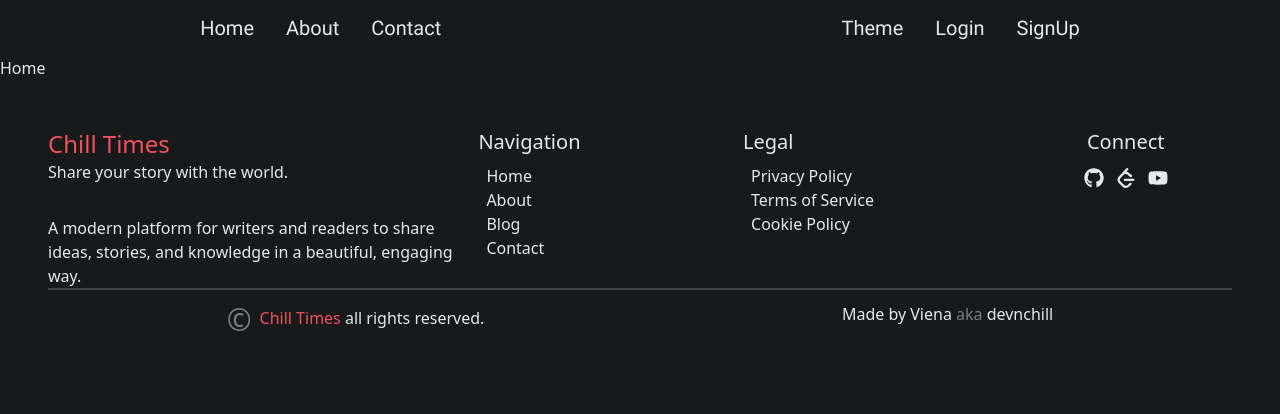
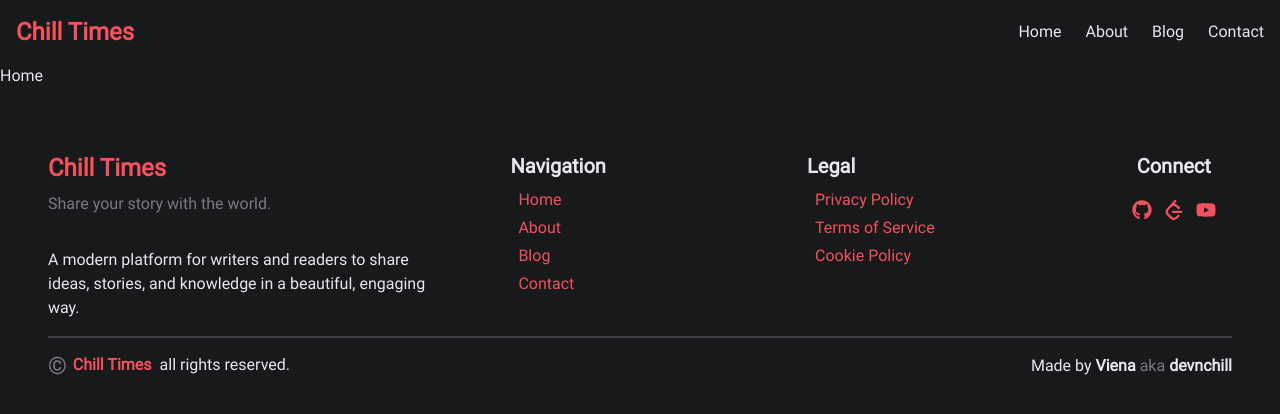
Before and after one commit to devnchill/OdinBlog, a React (Vite) app in the folder frontend-viewer/: page / in a window 1280 px wide. Shown: the top 414 px of the page. Built offline with nearby package versions, Linux system fonts and the light colour scheme.

Commit message:
style:done with footer and navbar for now

```diff
--- a/frontend-viewer/src/components/Footer/Footer.tsx
+++ b/frontend-viewer/src/components/Footer/Footer.tsx
@@ -6,23 +6,26 @@ import FooterNav from "./FooterNav";
 const Footer = () => {
   return (
     <footer className="p-12">
-      <div className="grid lg:grid-cols-[35%_21%_22%_1fr]  grid-cols-2 gap-4 m-auto">
+      <div className="grid lg:grid-cols-[35%_21%_22%_1fr]  grid-cols-2 gap-12 m-auto my-4">
         <FooterAbout />
         <FooterNav />
         <FooterLegal />
         <FooterConnect />
       </div>
-      <div className="flex justify-around border-t-2 border-[var(--color-border)] py-3">
-        <p>
-          <span className="text-3xl align-middle text-[var(--color-muted)]">
+      <div className="flex flex-col md:flex-row items-center justify-between border-t-2 border-[var(--color-border)] py-3 gap-2">
+        <p className="text-[var(--color-surface)]">
+          <span className="text-2xl align-middle text-[var(--color-muted)]">
             &copy;{" "}
           </span>
-          <span className="text-[var(--color-primary)]">Chill Times </span>all
-          rights reserved.
+          <span className="text-[var(--color-primary)] font-semibold mr-1">
+            Chill Times{" "}
+          </span>
+          all rights reserved.
         </p>
-        <p>
-          Made by Viena<span className="text-[var(--color-muted)]"> aka </span>
-          devnchill
+        <p className="text-[var(--color-surface)]">
+          Made by <span className="font-semibold">Viena</span>
+          <span className="text-[var(--color-muted)] ml-1 mr-1">aka</span>
+          <span className="font-semibold">devnchill</span>
         </p>
       </div>
     </footer>
--- a/frontend-viewer/src/components/Footer/FooterAbout.tsx
+++ b/frontend-viewer/src/components/Footer/FooterAbout.tsx
@@ -2,12 +2,17 @@ import { Link } from "react-router";
 
 const FooterAbout = () => {
   return (
-    <div>
+    <div className="mr-4">
       <div className="mb-8">
-        <Link to={"/"} className="text-2xl text-[var(--color-primary)]">
+        <Link
+          to={"/"}
+          className="text-2xl text-[var(--color-primary)] cursor-pointer font-bold transition-colors hover:text-[var(--color-primary-glow)]"
+        >
           Chill Times
         </Link>
-        <p>Share your story with the world.</p>
+        <p className="text-[var(--color-muted)] mt-2">
+          Share your story with the world.
+        </p>
       </div>
       <p>
         A modern platform for writers and readers to share ideas, stories, and
--- a/frontend-viewer/src/components/Footer/FooterConnect.tsx
+++ b/frontend-viewer/src/components/Footer/FooterConnect.tsx
@@ -5,8 +5,10 @@ import FooterIcons from "./FooterIcons";
 
 const FooterConnect = () => {
   return (
-    <div className="flex flex-col items-center gap-3 ">
-      <p className="text-xl">Connect</p>
+    <div className="flex flex-col items-center gap-3">
+      <p className="text-xl font-semibold text-[var(--color-surface)] mb-2">
+        Connect
+      </p>
       <div className="flex gap-3">
         <FooterIcons icon={FaGithub} href="https://github.com/devnchill" />
         <FooterIcons icon={SiLeetcode} href="https://leetcode.com/0xviena" />
--- a/frontend-viewer/src/components/Footer/FooterIcons.tsx
+++ b/frontend-viewer/src/components/Footer/FooterIcons.tsx
@@ -8,7 +8,7 @@ interface IIconProp {
 const FooterIcons = ({ icon: Icon, href }: IIconProp) => {
   return (
     <a
-      className="text-xl"
+      className="text-[var(--color-primary)] hover:text-[var(--color-primary-glow)] transition-colors hover:scale-110 text-xl"
       href={href}
       target="_blank"
       rel="noopener noreferrer"
--- a/frontend-viewer/src/components/Footer/FooterLegal.tsx
+++ b/frontend-viewer/src/components/Footer/FooterLegal.tsx
@@ -3,11 +3,26 @@ import { Link } from "react-router";
 const FooterLegal = () => {
   return (
     <div>
-      <p className="text-xl">Legal</p>
-      <div className="flex-col flex p-2">
-        <Link to={"/privacy-policy"}>Privacy Policy</Link>
-        <Link to={"terms-of-service"}>Terms of Service</Link>
-        <Link to={"cookie-policy"}>Cookie Policy</Link>
+      <p className="text-xl font-semibold">Legal</p>
+      <div className="flex flex-col gap-1 p-2">
+        <Link
+          to="/privacy-policy"
+          className="text-[var(--color-primary)] transition-colors hover:text-[var(--color-primary-glow)]"
+        >
+          Privacy Policy
+        </Link>
+        <Link
+          to="/terms-of-service"
+          className="text-[var(--color-primary)] transition-colors hover:text-[var(--color-primary-glow)]"
+        >
+          Terms of Service
+        </Link>
+        <Link
+          to="/cookie-policy"
+          className="text-[var(--color-primary)] transition-colors hover:text-[var(--color-primary-glow)]"
+        >
+          Cookie Policy
+        </Link>
       </div>
     </div>
   );
--- a/frontend-viewer/src/components/Footer/FooterNav.tsx
+++ b/frontend-viewer/src/components/Footer/FooterNav.tsx
@@ -3,12 +3,34 @@ import { Link } from "react-router";
 const FooterNav = () => {
   return (
     <div>
-      <p className="text-xl">Navigation</p>
-      <nav className="flex flex-col p-2">
-        <Link to={"/"}>Home</Link>
-        <Link to={"/about"}>About</Link>
-        <Link to={"/blog"}>Blog</Link>
-        <Link to={"/contact"}>Contact</Link>
+      <p className="text-xl font-semibold text-[var(--color-surface)] mb-2">
+        Navigation
+      </p>
+      <nav className="flex flex-col gap-1 px-2">
+        <Link
+          to="/"
+          className="text-[var(--color-primary)] transition-colors hover:text-[var(--color-primary-glow)]"
+        >
+          Home
+        </Link>
+        <Link
+          to="/about"
+          className="text-[var(--color-primary)] transition-colors hover:text-[var(--color-primary-glow)]"
+        >
+          About
+        </Link>
+        <Link
+          to="/blog"
+          className="text-[var(--color-primary)] transition-colors hover:text-[var(--color-primary-glow)]"
+        >
+          Blog
+        </Link>
+        <Link
+          to="/contact"
+          className="text-[var(--color-primary)] transition-colors hover:text-[var(--color-primary-glow)]"
+        >
+          Contact
+        </Link>
       </nav>
     </div>
   );
--- a/frontend-viewer/src/components/NavBar/Button.tsx
+++ /dev/null
@@ -1,9 +0,0 @@
-interface IButtonProp {
-  text: string;
-}
-
-const Button = ({ text }: IButtonProp) => {
-  return <button className="text-xl font-['Roboto'] ">{text}</button>;
-};
-
-export default Button;
--- a/frontend-viewer/src/components/NavBar/NavBar.tsx
+++ b/frontend-viewer/src/components/NavBar/NavBar.tsx
@@ -1,70 +1,38 @@
 import { Link } from "react-router";
-import Button from "./Button";
-import { useContext } from "react";
-import { AuthContext } from "../../contexts/AuthContext";
 
 const NavBar = () => {
-  const isLoggedIn = useContext(AuthContext);
-
   return (
-    <nav className="h-14 flex justify-around font-[Roboto]">
-      <div className="flex  gap-8 items-center text-xl">
+    <nav className="flex justify-between items-center p-4">
+      <div>
+        <Link to="/" className="text-2xl font-bold text-[var(--color-primary)]">
+          Chill Times
+        </Link>
+      </div>
+      <div className="flex gap-6">
         <Link
-          to={{
-            pathname: "/",
-          }}
+          to="/"
+          className="text-[var(--color-surface)] transition-colors hover:text-[var(--color-primary-glow)]"
         >
-          <Button text="Home" />
+          Home
         </Link>
         <Link
-          to={{
-            pathname: "/about",
-          }}
+          to="/about"
+          className="text-[var(--color-surface)] transition-colors hover:text-[var(--color-primary-glow)]"
         >
-          <Button text="About" />
+          About
         </Link>
         <Link
-          to={{
-            pathname: "/contact",
-          }}
+          to="/blog"
+          className="text-[var(--color-surface)] transition-colors hover:text-[var(--color-primary-glow)]"
         >
-          <Button text="Contact" />
+          Blog
         </Link>
-      </div>
-      <div className="flex  gap-8 items-center text-xl">
         <Link
-          to={{
-            pathname: "/theme",
-          }}
+          to="/contact"
+          className="text-[var(--color-surface)] transition-colors hover:text-[var(--color-primary-glow)]"
         >
-          <Button text="Theme" />
+          Contact
         </Link>
-        {isLoggedIn ? (
-          <Link
-            to={{
-              pathname: "/logout",
-            }}
-          >
-            <Button text="Logout" />
-          </Link>
-        ) : (
-          <>
-            <Link
-              to={{
-                pathname: "/login",
-              }}
-            >
-              <Button text="Login" />
-            </Link>
-            <Link
-              to={{
-                pathname: "/signup",
-              }}
-            >
-              <Button text="SignUp" />
-            </Link>
-          </>
-        )}
       </div>
     </nav>
   );
--- a/frontend-viewer/src/main.css
+++ b/frontend-viewer/src/main.css
@@ -15,4 +15,18 @@
   --color-border: #3c3e42;
   --color-danger: #7c393d;
   --color-danger-light: #e06e7a;
+  --color-primary-glow: #ff6b7c;
 }
+
+*,
+*:before,
+*:after {
+  @apply cursor-default;
+  cursor:
+    url("/arrowhead.svg") 0 0,
+    auto;
+}
+
+* {
+  font-family: "Roboto";
+}
```
Also changed, not shown: frontend-viewer/public/arrowhead.svg (added).
